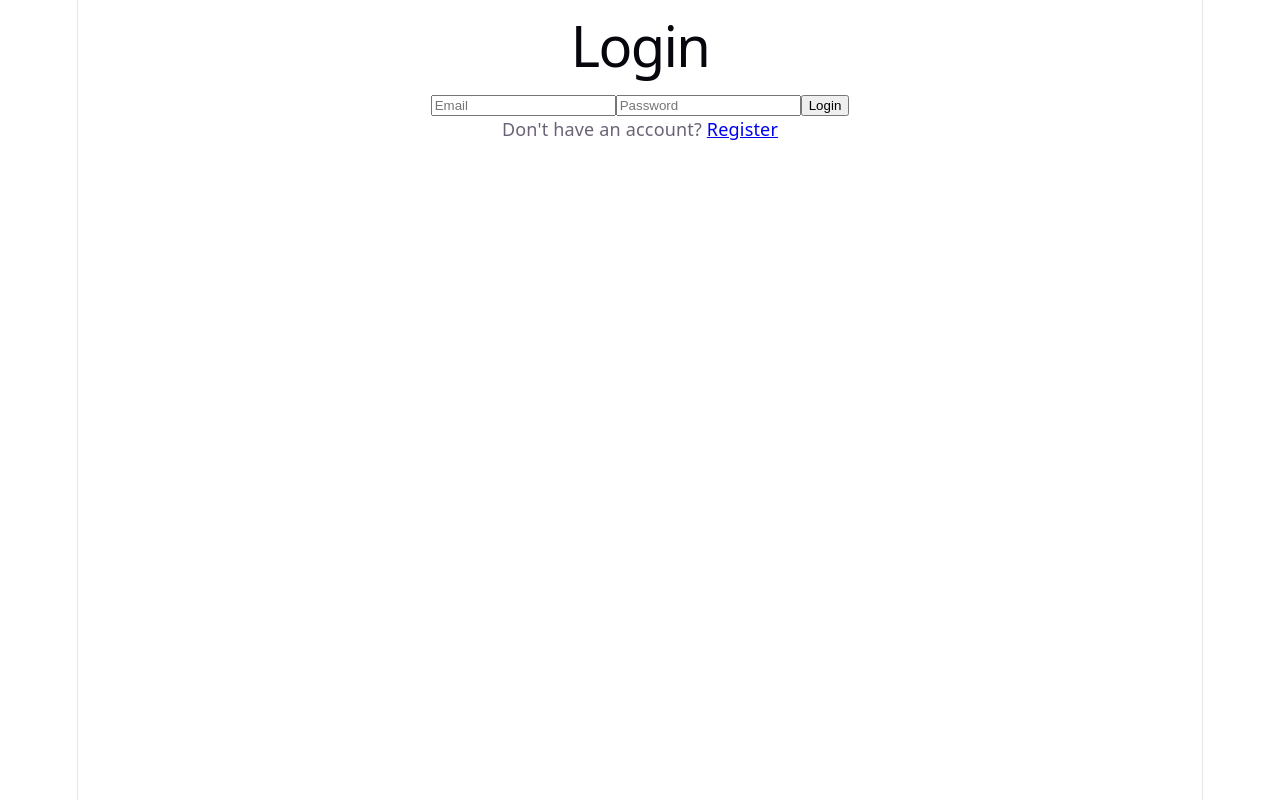
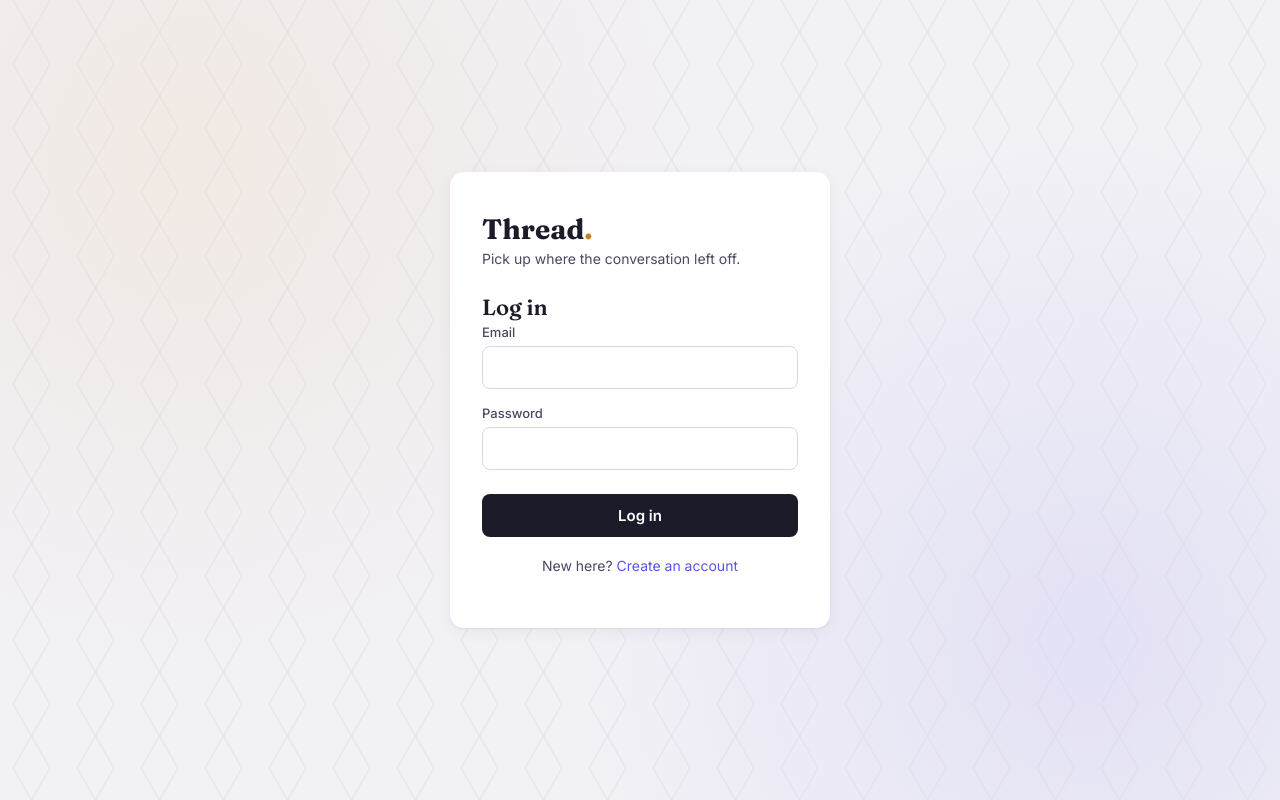
Before and after one commit to Badger-cmyk/messaging-app, a React (Vite) app in the folder client/: page /login in a window 1280 px wide. Built offline with nearby package versions, Linux system fonts and the light colour scheme.

Commit message:
style: add design system and restyle auth pages

```diff
--- a/client/index.html
+++ b/client/index.html
@@ -4,6 +4,10 @@
     <meta charset="UTF-8" />
     <link rel="icon" type="image/svg+xml" href="/favicon.svg" />
     <meta name="viewport" content="width=device-width, initial-scale=1.0" />
+
+    <link rel="preconnect" href="https://fonts.googleapis.com">
+    <link rel="preconnect" href="https://fonts.gstatic.com" crossorigin>
+    <link href="https://fonts.googleapis.com/css2?family=Fraunces:opsz,wght@9..144,400;9..144,600;9..144,700&family=Inter:wght@400;500;600;700&display=swap" rel="stylesheet">
     <title>client</title>
   </head>
   <body>
--- a/client/src/index.css
+++ b/client/src/index.css
@@ -1,111 +1,208 @@
 :root {
-  --text: #6b6375;
-  --text-h: #08060d;
-  --bg: #fff;
-  --border: #e5e4e7;
-  --code-bg: #f4f3ec;
-  --accent: #aa3bff;
-  --accent-bg: rgba(170, 59, 255, 0.1);
-  --accent-border: rgba(170, 59, 255, 0.5);
-  --social-bg: rgba(244, 243, 236, 0.5);
-  --shadow:
-    rgba(0, 0, 0, 0.1) 0 10px 15px -3px, rgba(0, 0, 0, 0.05) 0 4px 6px -2px;
+  --ink: #1C1B29;
+  --ink-soft: #4A4860;
+  --paper: #F2F1F6;
+  --surface: #FFFFFF;
+  --thread-gold: #E8A33D;
+  --thread-gold-dark: #C97F1C;
+  --spool-violet: #5B54E8;
+  --online: #2FA36B;
+  --border: #DAD7E3;
+  --danger: #C4432B;
 
-  --sans: system-ui, 'Segoe UI', Roboto, sans-serif;
-  --heading: system-ui, 'Segoe UI', Roboto, sans-serif;
-  --mono: ui-monospace, Consolas, monospace;
+  --font-display: 'Fraunces', serif;
+  --font-body: 'Inter', system-ui, sans-serif;
 
-  font: 18px/145% var(--sans);
-  letter-spacing: 0.18px;
-  color-scheme: light dark;
-  color: var(--text);
-  background: var(--bg);
-  font-synthesis: none;
-  text-rendering: optimizeLegibility;
-  -webkit-font-smoothing: antialiased;
-  -moz-osx-font-smoothing: grayscale;
-
-  @media (max-width: 1024px) {
-    font-size: 16px;
-  }
+  --radius-sm: 8px;
+  --radius-md: 14px;
+  --shadow-card: 0 1px 2px rgba(28, 27, 41, 0.06), 0 4px 16px rgba(28, 27, 41, 0.05);
 }
 
-@media (prefers-color-scheme: dark) {
-  :root {
-    --text: #9ca3af;
-    --text-h: #f3f4f6;
-    --bg: #16171d;
-    --border: #2e303a;
-    --code-bg: #1f2028;
-    --accent: #c084fc;
-    --accent-bg: rgba(192, 132, 252, 0.15);
-    --accent-border: rgba(192, 132, 252, 0.5);
-    --social-bg: rgba(47, 48, 58, 0.5);
-    --shadow:
-      rgba(0, 0, 0, 0.4) 0 10px 15px -3px, rgba(0, 0, 0, 0.25) 0 4px 6px -2px;
-  }
+* {
+  box-sizing: border-box;
+}
 
-  #social .button-icon {
-    filter: invert(1) brightness(2);
-  }
+html, body {
+  height: 100%;
 }
 
 body {
   margin: 0;
+  font-family: var(--font-body);
+  background: var(--paper);
+  color: var(--ink);
+  -webkit-font-smoothing: antialiased;
 }
 
 #root {
-  width: 1126px;
-  max-width: 100%;
-  margin: 0 auto;
-  text-align: center;
-  border-inline: 1px solid var(--border);
-  min-height: 100svh;
-  display: flex;
-  flex-direction: column;
-  box-sizing: border-box;
+  min-height: 100vh;
 }
 
-h1,
-h2 {
-  font-family: var(--heading);
-  font-weight: 500;
-  color: var(--text-h);
-}
-
-h1 {
-  font-size: 56px;
-  letter-spacing: -1.68px;
-  margin: 32px 0;
-  @media (max-width: 1024px) {
-    font-size: 36px;
-    margin: 20px 0;
-  }
-}
-h2 {
-  font-size: 24px;
-  line-height: 118%;
-  letter-spacing: -0.24px;
-  margin: 0 0 8px;
-  @media (max-width: 1024px) {
-    font-size: 20px;
-  }
-}
-p {
+h1, h2, h3 {
+  font-family: var(--font-display);
+  font-weight: 600;
+  color: var(--ink);
+  line-height: 1.15;
   margin: 0;
 }
 
-code,
-.counter {
-  font-family: var(--mono);
-  display: inline-flex;
-  border-radius: 4px;
-  color: var(--text-h);
+a {
+  color: var(--spool-violet);
+  text-decoration: none;
+}
+a:hover {
+  text-decoration: underline;
 }
 
-code {
+button {
+  font-family: var(--font-body);
+  cursor: pointer;
+}
+
+input {
+  font-family: var(--font-body);
+}
+
+/* Visible keyboard focus everywhere, not just default browser outline */
+a:focus-visible,
+button:focus-visible,
+input:focus-visible {
+  outline: 2px solid var(--spool-violet);
+  outline-offset: 2px;
+}
+
+@media (prefers-reduced-motion: reduce) {
+  * {
+    animation: none !important;
+    transition: none !important;
+  }
+}
+
+/* ---------- Auth layout ---------- */
+
+.auth-page {
+  min-height: 100vh;
+  display: flex;
+  align-items: center;
+  justify-content: center;
+  padding: 24px;
+  background:
+    radial-gradient(circle at 15% 20%, rgba(232, 163, 61, 0.10), transparent 40%),
+    radial-gradient(circle at 85% 80%, rgba(91, 84, 232, 0.10), transparent 40%),
+    var(--paper);
+  position: relative;
+  overflow: hidden;
+}
+
+.auth-page::before {
+  content: '';
+  position: absolute;
+  inset: 0;
+  background-image:
+    linear-gradient(120deg, transparent 48%, var(--border) 49%, var(--border) 50%, transparent 51%),
+    linear-gradient(60deg, transparent 48%, var(--border) 49%, var(--border) 50%, transparent 51%);
+  background-size: 64px 64px;
+  opacity: 0.35;
+  pointer-events: none;
+}
+
+.auth-card {
+  position: relative;
+  width: 100%;
+  max-width: 380px;
+  background: var(--surface);
+  border-radius: var(--radius-md);
+  box-shadow: var(--shadow-card);
+  padding: 40px 32px;
+}
+
+.auth-wordmark {
+  font-family: var(--font-display);
+  font-size: 28px;
+  font-weight: 700;
+  margin-bottom: 4px;
+}
+
+.auth-wordmark span {
+  color: var(--thread-gold-dark);
+}
+
+.auth-subtitle {
+  color: var(--ink-soft);
+  font-size: 14px;
+  margin: 0 0 28px;
+}
+
+.auth-card h1 {
+  font-size: 22px;
+  margin-bottom: 4px;
+}
+
+.field {
+  display: flex;
+  flex-direction: column;
+  gap: 6px;
+  margin-bottom: 16px;
+}
+
+.field label {
+  font-size: 13px;
+  font-weight: 500;
+  color: var(--ink-soft);
+}
+
+.field input {
+  padding: 11px 14px;
+  border: 1.5px solid var(--border);
+  border-radius: var(--radius-sm);
   font-size: 15px;
-  line-height: 135%;
-  padding: 4px 8px;
-  background: var(--code-bg);
+  color: var(--ink);
+  background: var(--surface);
+  transition: border-color 0.15s ease;
 }
+
+.field input:focus {
+  border-color: var(--spool-violet);
+}
+
+.btn-primary {
+  width: 100%;
+  padding: 12px;
+  background: var(--ink);
+  color: var(--surface);
+  border: none;
+  border-radius: var(--radius-sm);
+  font-size: 15px;
+  font-weight: 600;
+  margin-top: 8px;
+  transition: background 0.15s ease;
+}
+
+.btn-primary:hover {
+  background: var(--spool-violet);
+}
+
+.auth-switch {
+  margin-top: 20px;
+  font-size: 14px;
+  color: var(--ink-soft);
+  text-align: center;
+}
+
+.form-error {
+  background: #FBEAE6;
+  color: var(--danger);
+  font-size: 13px;
+  padding: 10px 12px;
+  border-radius: var(--radius-sm);
+  margin-bottom: 16px;
+}
+
+.form-success {
+  background: #E7F5EE;
+  color: #1E7A4C;
+  font-size: 13px;
+  padding: 10px 12px;
+  border-radius: var(--radius-sm);
+  margin-bottom: 16px;
+}
--- a/client/src/pages/Login.jsx
+++ b/client/src/pages/Login.jsx
@@ -21,29 +21,51 @@
   };
 
   return (
-    <div>
-      <h1>Login</h1>
-      <form onSubmit={handleSubmit}>
+    <div className="auth-page">
+      <div className="auth-card">
+        <div className="auth-wordmark">
+          Thread<span>.</span>
+        </div>
+        <p className="auth-subtitle">Pick up where the conversation left off.</p>
+
+        <h1>Log in</h1>
+
+        <form onSubmit={handleSubmit} noValidate>
+          {error && <p className="form-error">{error}</p>}
+
+          <div className="field">
+            <label htmlFor="email">Email</label>
             <input
+              id="email"
               type="email"
-          placeholder="Email"
               value={email}
               onChange={(e) => setEmail(e.target.value)}
+              autoComplete="email"
               required
             />
+          </div>
+
+          <div className="field">
+            <label htmlFor="password">Password</label>
             <input
+              id="password"
               type="password"
-          placeholder="Password"
               value={password}
               onChange={(e) => setPassword(e.target.value)}
+              autoComplete="current-password"
               required
             />
-        {error && <p style={{ color: 'red' }}>{error}</p>}
-        <button type="submit">Login</button>
+          </div>
+
+          <button type="submit" className="btn-primary">
+            Log in
+          </button>
         </form>
-      <p>
-        Don't have an account? <Link to="/register">Register</Link>
+
+        <p className="auth-switch">
+          New here? <Link to="/register">Create an account</Link>
         </p>
+      </div>
     </div>
   );
 }
--- a/client/src/pages/Register.jsx
+++ b/client/src/pages/Register.jsx
@@ -23,42 +23,74 @@
   };
 
   return (
-    <div>
-      <h1>Register</h1>
-      <form onSubmit={handleSubmit}>
+    <div className="auth-page">
+      <div className="auth-card">
+        <div className="auth-wordmark">
+          Thread<span>.</span>
+        </div>
+        <p className="auth-subtitle">A few details and you're in.</p>
+
+        <h1>Create account</h1>
+
+        <form onSubmit={handleSubmit} noValidate>
+          {error && <p className="form-error">{error}</p>}
+
+          <div className="field">
+            <label htmlFor="username">Username</label>
             <input
+              id="username"
               type="text"
-          placeholder="Username"
               value={username}
               onChange={(e) => setUsername(e.target.value)}
+              autoComplete="username"
               required
             />
+          </div>
+
+          <div className="field">
+            <label htmlFor="email">Email</label>
             <input
+              id="email"
               type="email"
-          placeholder="Email"
               value={email}
               onChange={(e) => setEmail(e.target.value)}
+              autoComplete="email"
               required
             />
+          </div>
+
+          <div className="field">
+            <label htmlFor="password">Password</label>
             <input
+              id="password"
               type="password"
-          placeholder="Password"
               value={password}
               onChange={(e) => setPassword(e.target.value)}
+              autoComplete="new-password"
               required
             />
+          </div>
+
+          <div className="field">
+            <label htmlFor="displayName">Display name</label>
             <input
+              id="displayName"
               type="text"
-          placeholder="Display Name"
               value={displayName}
               onChange={(e) => setDisplayName(e.target.value)}
+              autoComplete="nickname"
             />
-        {error && <p style={{ color: 'red' }}>{error}</p>}
-        <button type="submit">Register</button>
+          </div>
+
+          <button type="submit" className="btn-primary">
+            Create account
+          </button>
         </form>
-      <p>
-        Already have an account? <Link to="/login">Login</Link>
+
+        <p className="auth-switch">
+          Already have an account? <Link to="/login">Log in</Link>
         </p>
+      </div>
     </div>
   );
 }
```
Lines whose indentation alone changed are shown as unchanged.
